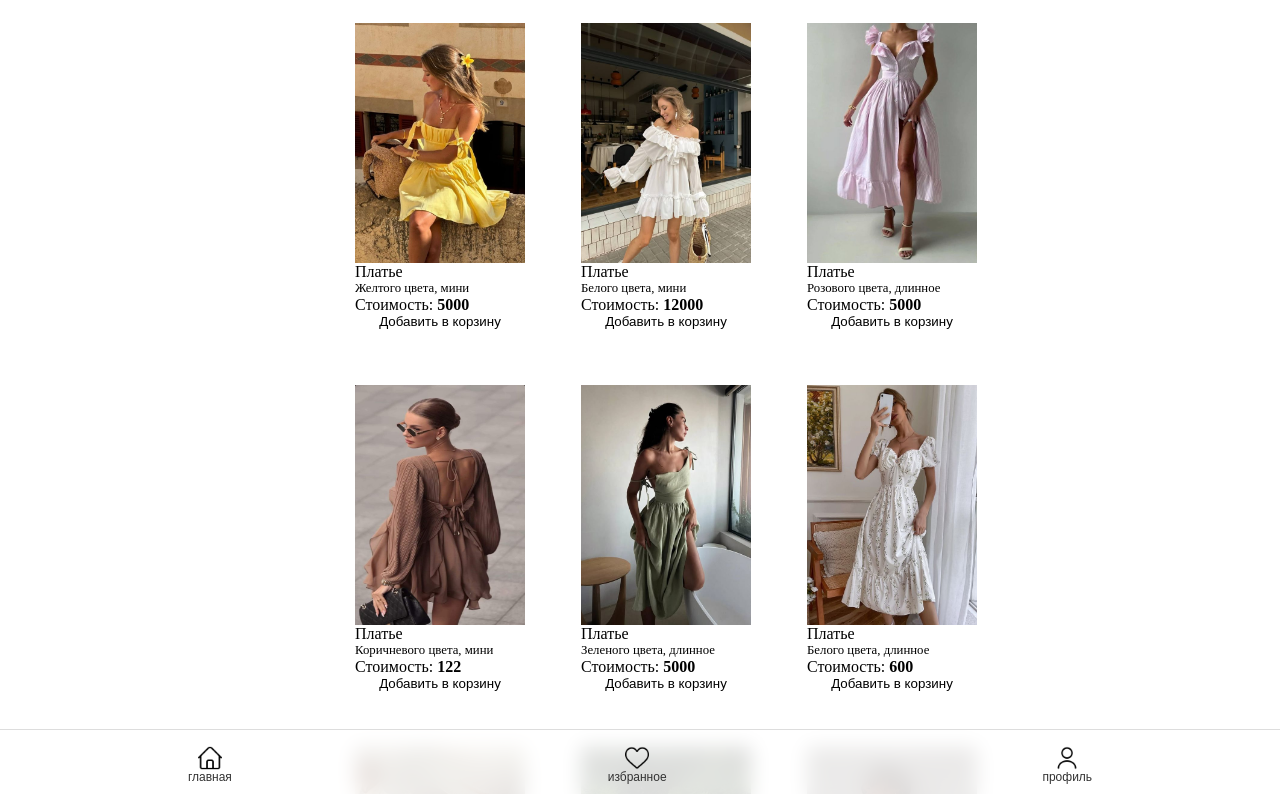
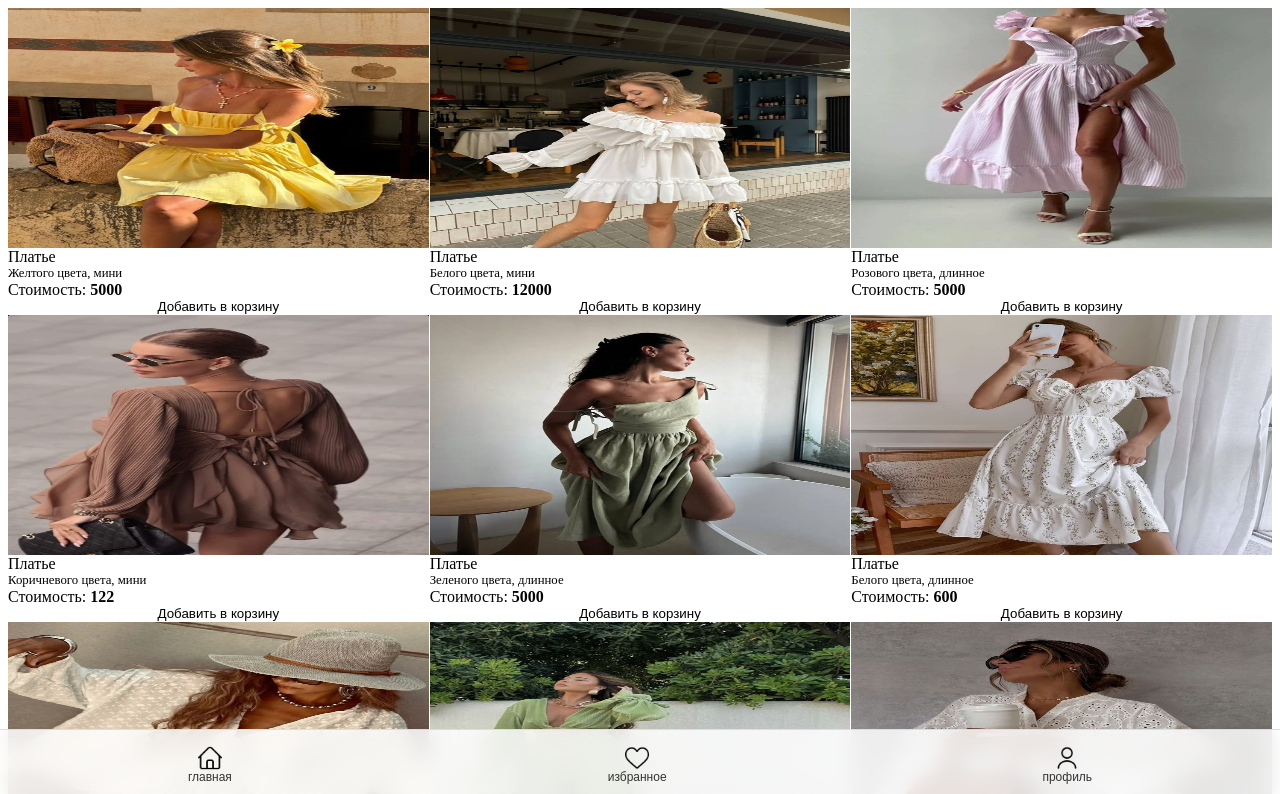
Before and after one commit to ko-tenka/mini_app, a React (Create React App) app: page / in a window 1280 px wide. Shown: the top 794 px of the page. Built offline with nearby package versions, Linux system fonts and the light colour scheme.

Commit message:
release card css 1

```diff
--- a/src/components/ProductItems/ProductItems.css
+++ b/src/components/ProductItems/ProductItems.css
@@ -1,12 +1,14 @@
+/* Стиль для карточек */
 .product {
     display: flex;
     flex-direction: column;
     border: 1px solid var(--tg-theme-button-color);
-    padding: 15px;
-    width: 170px;
+    width: 100%;
+    box-sizing: border-box;
+    flex: 1;
 }
 
-
+/* Стиль для изображений */
 .img {
     width: 100%;
     background: lightgray;
@@ -15,10 +17,14 @@
     background: var(--tg-theme-button-color);
 }
 
+/* Описание товара */
 .description {
     font-size: 0.8em;
 }
 
+/* Кнопка "Добавить в корзину" */
 .add-btn {
     width: 100%;
 }
+
+/* Стили для контейнера карточек */
--- a/src/components/ProductList/ProductList.css
+++ b/src/components/ProductList/ProductList.css
@@ -1,30 +1,20 @@
-.item {
-    margin-right: 10px;
-    margin-bottom: 10px;
-}
 .list {
     display: grid;
-    grid-template-columns: repeat(auto-fit, minmax(180px, 1fr));
-    gap: 16px;
+    grid-template-columns: repeat(2, 1fr);  /* 2 карточки на мобильных */
+    gap: 1px;  /* сильно уменьшаем расстояние между карточками */
     justify-items: center;
-    max-width: 600px; /* Примерно 3 * (карточка + gap) */
-    margin: 0 auto;
+    /* width: 80%; */
+
 }
 
 @media (min-width: 900px) {
     .list {
-        grid-template-columns: repeat(3, 1fr);
-    }
-}
-
-@media (max-width: 899px) {
-    .list {
-        grid-template-columns: repeat(2, 1fr);
+        grid-template-columns: repeat(3, 1fr);  /* 3 карточки на больших экранах */
     }
 }
 
 @media (max-width: 600px) {
     .list {
-        grid-template-columns: 1fr;
+        grid-template-columns: repeat(2, 1fr);  /* 2 карточки на экранах до 600px */
     }
 }
```
